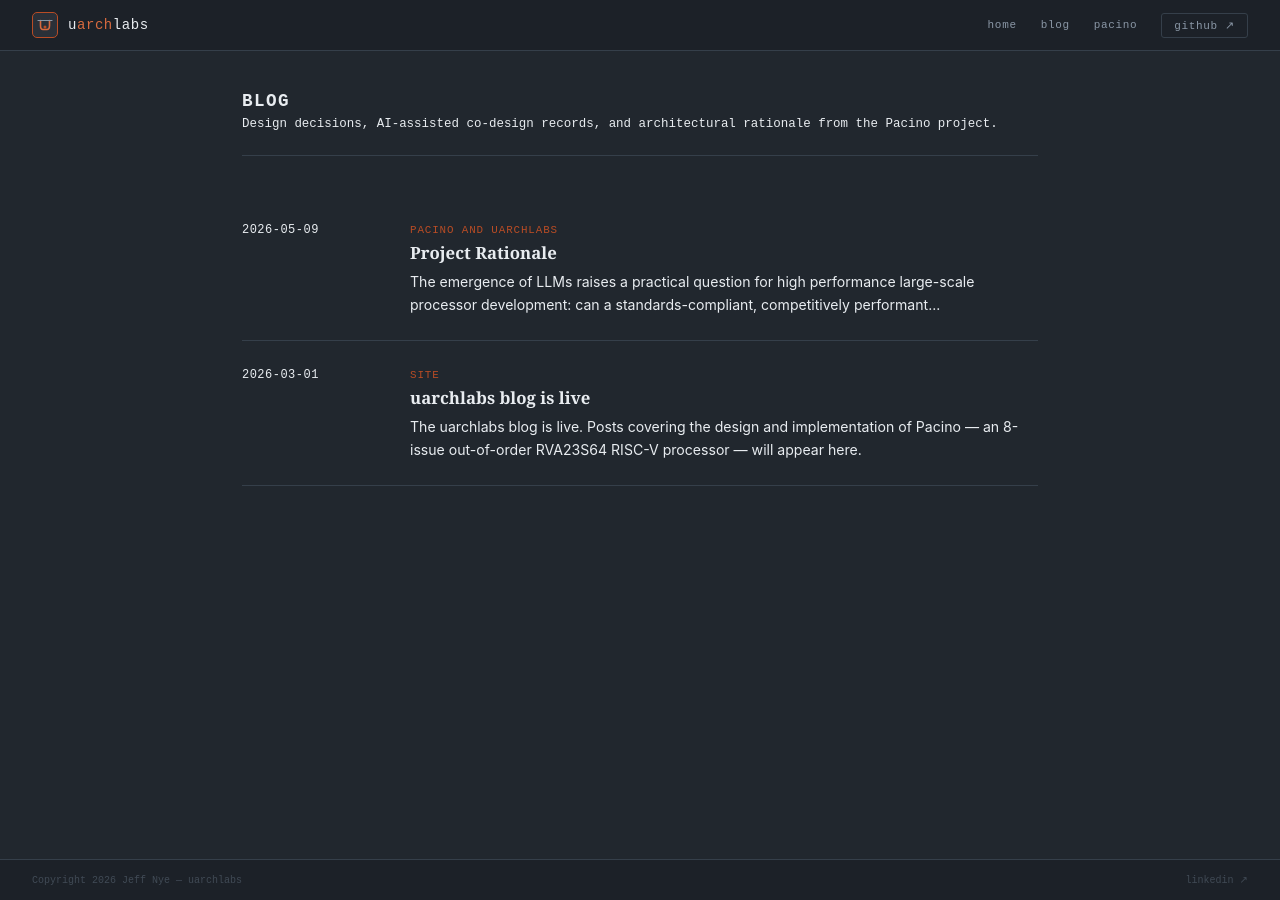
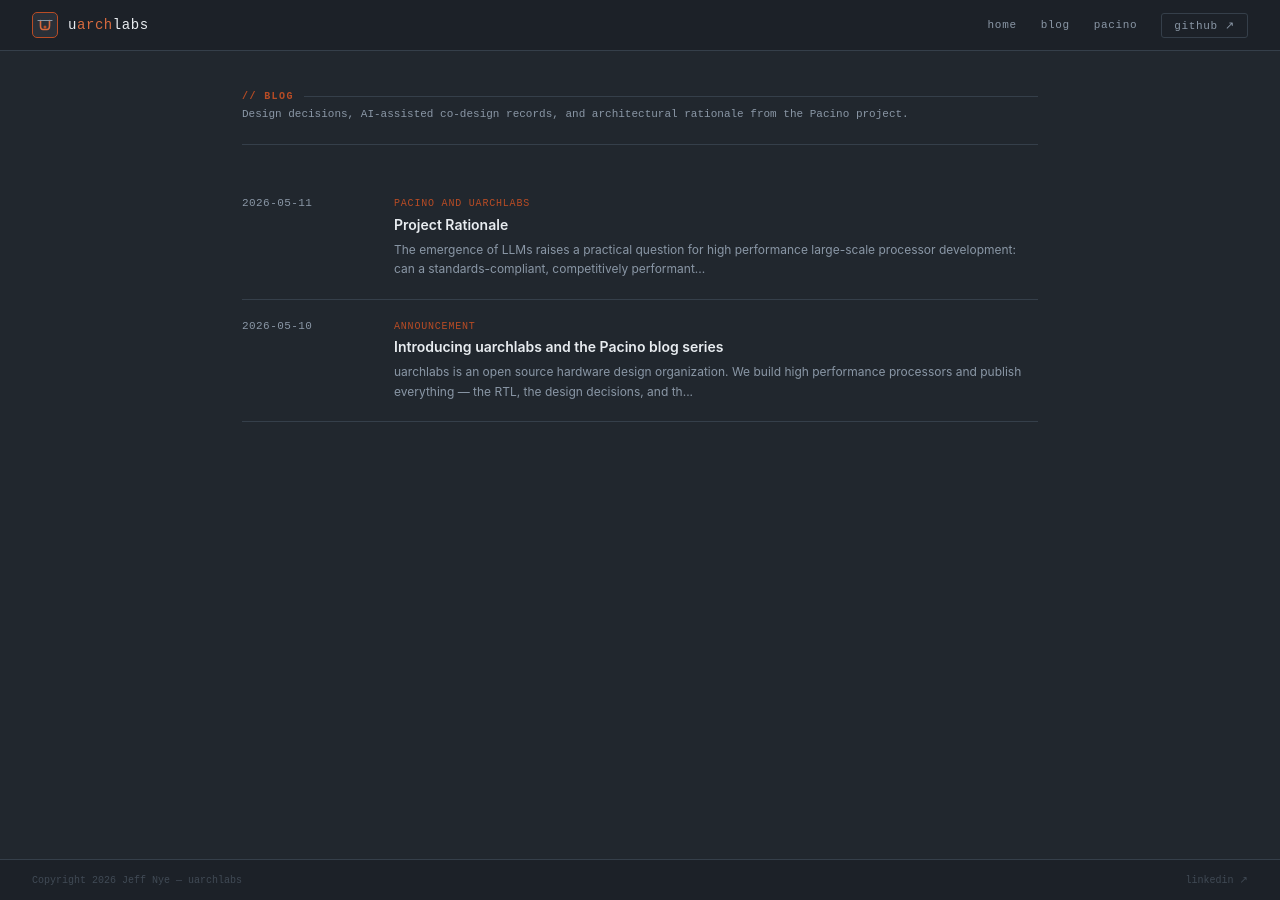
Before and after one commit to uarchlabs/uarchlabs.github.io, a Jekyll site: the page built from blog/index.html, in a window 1280 px wide. Built offline with Jekyll 4.4.1, drawn with Linux system fonts in a browser that asks for light colours.

Commit message:
ready steady go

```diff
--- a/_posts/2026-03-01-uarchlabs-blog-live.md
+++ /dev/null
@@ -1,12 +0,0 @@
----
-layout: post
-title: "uarchlabs blog is live"
-author: Jeff Nye
-date: 2026-03-01
-series: "Site"
-copyright: "Copyright 2026 Jeff Nye"
----
-
-The uarchlabs blog is live. Posts covering the design and implementation of Pacino — an 8-issue out-of-order RVA23S64 RISC-V processor — will appear here.
-
-The first series covers the branch prediction unit: cluster architecture, history and uBTB, the loop predictor, and lessons from the co-design process.
--- /dev/null
+++ b/_posts/2026-05-10-uarchlabs-blog-live.md
@@ -0,0 +1,28 @@
+---
+layout: post
+title: "Introducing uarchlabs and the Pacino blog series"
+author: Jeff Nye
+date: 2026-05-10
+series: "Announcement"
+copyright: "Copyright 2026 Jeff Nye"
+---
+
+[uarchlabs](https://uarchlabs.com) is an open source hardware design organization. We build high performance processors and publish everything — the RTL, the design decisions, and the AI-assisted methodology used to produce them.
+
+The first project is [Pacino](https://github.com/uarchlabs/pacino): an 8-issue
+out-of-order RISC-V processor targeting the RVA23S64 profile with competitive
+SPECint2006 performance as the design goal. The target is deliberately
+ambitious — a simple pipeline would not stress the methodology.
+
+This blog series documents the design and the process. Posts cover
+architectural decisions, experiment results, and the AI co-design flow as it
+develops. The methodology, the prompts, the success and failures, and the
+results will be published. We are making transparency part of the point.
+
+The next post covers the project rationale, methodology, and workflow in detail. A FAQ covering scope, tooling, and design targets is at [uarchlabs.com/faq.html](https://uarchlabs.com/faq.html).
+
+---
+
+*Jeff Nye is a microprocessor architect with 35 years of industry experience spanning performance modeling, RTL implementation, and architecture for high-performance OOO processors. He has contributed RTL to Pentium 4, ARM V7, TI C6x and RISC-V designs, and recently served as sole architect and full-stack implementer of the TAGE-SC-L + ITTAGE branch prediction cluster in an 8-issue RVA23 RISC-V processor — from research through timing closure at 2.75 GHz. He holds 20+ issued patents in processor design, architecture, and hardware virtualization.*
+
+*Connect on [LinkedIn](https://www.linkedin.com/in/jeff-nye-21353926).*
--- a/_posts/2026-05-09-project-rationale.md
+++ b/_posts/2026-05-11-project-rationale.md
@@ -2,7 +2,7 @@
 layout: post
 title: "Project Rationale"
 author: Jeff Nye
-date: 2026-05-09
+date: 2026-05-11
 series: Pacino and uarchlabs
 excerpt: "The emergence of LLMs raises a practical question for high performance large-scale processor development: can a standards-compliant, competitively performant design be built by a very small team on a small budget?"
 copyright: "Copyright 2026 Jeff Nye"
--- a/blog/index.html
+++ b/blog/index.html
@@ -5,46 +5,52 @@ permalink: /blog/
 ---
 <style>
   .blog-header {
-    margin-bottom: 2.5rem;
+    margin-bottom: 2rem;
     padding-bottom: 1.5rem;
-    border-bottom: 1px solid var(--border);
+    border-bottom: 0.5px solid var(--border);
   }
   .blog-header h1 {
-    font-family: 'IBM Plex Mono', monospace;
-    font-size: 1.1rem;
-    font-weight: 600;
-    letter-spacing: 0.08em;
+    font-family: var(--mono);
+    font-size: 10px;
+    letter-spacing: 0.14em;
     text-transform: uppercase;
-    color: var(--text-bright);
+    color: var(--accent);
     margin-bottom: 0.4rem;
+    display: flex;
+    align-items: center;
+    gap: 10px;
+  }
+  .blog-header h1::after {
+    content: '';
+    flex: 1;
+    height: 0.5px;
+    background: var(--border);
   }
   .blog-header p {
-    font-family: 'IBM Plex Mono', monospace;
-    font-size: 0.78rem;
-    color: var(--text-muted);
+    font-family: var(--mono);
+    font-size: 11px;
+    color: var(--muted);
     margin: 0;
   }
 
   .post-list { list-style: none; }
   .post-list li {
-    padding: 1.5rem 0;
-    border-bottom: 1px solid var(--border);
+    padding: 1.25rem 0;
+    border-bottom: 0.5px solid var(--border);
     display: grid;
-    grid-template-columns: 9rem 1fr;
+    grid-template-columns: 8rem 1fr;
     gap: 1.5rem;
     align-items: baseline;
   }
   .post-date {
-    font-family: 'IBM Plex Mono', monospace;
-    font-size: 0.75rem;
-    color: var(--text-muted);
+    font-family: var(--mono);
+    font-size: 11px;
+    color: var(--muted);
     letter-spacing: 0.04em;
-    padding-top: 0.15rem;
   }
-  .post-info {}
   .post-info .series-tag {
-    font-family: 'IBM Plex Mono', monospace;
-    font-size: 0.68rem;
+    font-family: var(--mono);
+    font-size: 10px;
     letter-spacing: 0.08em;
     text-transform: uppercase;
     color: var(--accent);
@@ -52,24 +58,25 @@ permalink: /blog/
     display: block;
   }
   .post-info a {
-    font-family: 'IBM Plex Serif', Georgia, serif;
-    font-size: 1.05rem;
+    font-size: 14px;
     font-weight: 600;
-    color: var(--text-bright);
+    color: var(--text);
     line-height: 1.4;
     display: block;
-    margin-bottom: 0.4rem;
+    margin-bottom: 0.35rem;
+    text-decoration: none;
+    transition: color 0.15s;
   }
-  .post-info a:hover { color: var(--accent); text-decoration: none; }
+  .post-info a:hover { color: var(--accent-bright); }
   .post-excerpt {
-    font-size: 0.88rem;
-    color: var(--text-muted);
+    font-size: 12px;
+    color: var(--muted);
     line-height: 1.6;
   }
 </style>
 
 <div class="blog-header">
-  <h1>Blog</h1>
+  <h1>// blog</h1>
   <p>Design decisions, AI-assisted co-design records, and architectural rationale from the Pacino project.</p>
 </div>
 
```
